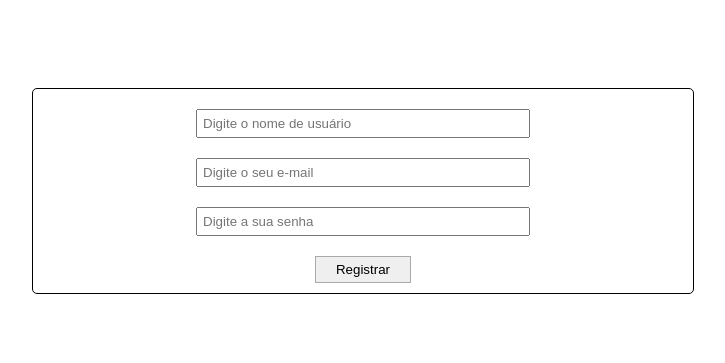
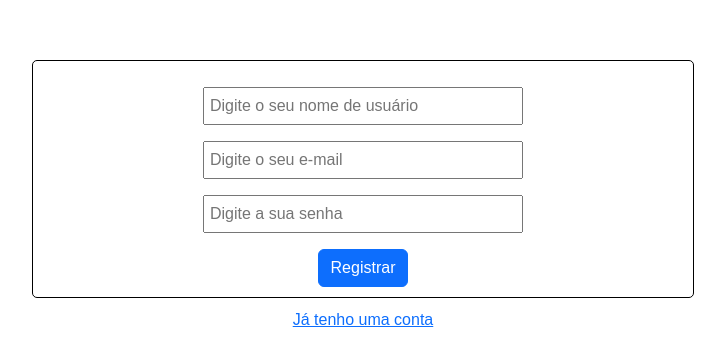
Before and after one commit to Caio-Vieira/login, a React (Create React App) app in the folder login-ui/: page /signUp in a window 1280 px wide. Shown: the part 209-572 px from the top of the page, without its empty margins (277-1002 px from the left). Built offline with nearby package versions, Linux system fonts and the light colour scheme.

Commit message:
mudanca no layoult do front

```diff
--- a/login-ui/package.json
+++ b/login-ui/package.json
@@ -6,7 +6,9 @@
     "@testing-library/jest-dom": "^5.16.5",
     "@testing-library/react": "^13.3.0",
     "@testing-library/user-event": "^13.5.0",
+    "bootstrap": "^5.2.1",
     "react": "^18.2.0",
+    "react-bootstrap": "^2.5.0",
     "react-dom": "^18.2.0",
     "react-redux": "^8.0.2",
     "react-router-dom": "^6.3.0",
--- a/login-ui/public/index.html
+++ b/login-ui/public/index.html
@@ -24,7 +24,7 @@
       work correctly both with client-side routing and a non-root public URL.
       Learn how to configure a non-root public URL by running `npm run build`.
     -->
-    <title>React App</title>
+    <title>Login</title>
   </head>
   <body>
     <noscript>You need to enable JavaScript to run this app.</noscript>
--- a/login-ui/src/App.css
+++ b/login-ui/src/App.css
@@ -31,14 +31,14 @@ input{
   justify-content: center;
   align-items: center;
 }
-
+/*
 button{
   appearance: none;
   padding: 5px 20px;
   border: 1px solid #aaa;
   cursor: pointer;
   margin-top: 10px;
-}
+} */
 
 .box{
   border-radius: 5px;
--- a/login-ui/src/Components/App.js
+++ b/login-ui/src/Components/App.js
@@ -8,7 +8,7 @@ import Main from './Main'
 import Home from './Home'
 import Login from './Login'
 import Register from './Register'
-
+import 'bootstrap/dist/css/bootstrap.min.css';
 
 function App() {
 
--- a/login-ui/src/Components/Home.js
+++ b/login-ui/src/Components/Home.js
@@ -1,6 +1,7 @@
 import React from "react";
 import { useDispatch, useSelector } from "react-redux";
 import { useNavigate } from "react-router-dom";
+import Button from 'react-bootstrap/Button';
 
 function Home(props) {
 
@@ -15,10 +16,10 @@ function Home(props) {
     }
 
     return (
-        <>
-            <h1>Bem vindo {data.username}</h1>
-            <button onClick={clean}>Sair</button>
-        </>
+        <div className="container">
+            <h1>Bem-vindo {data.username}</h1>
+            <Button className="mt-3" onClick={clean} variant="primary">Sair</Button>
+        </div>
     );
 }
 
--- a/login-ui/src/Components/Login.js
+++ b/login-ui/src/Components/Login.js
@@ -2,6 +2,7 @@ import React, { useState } from "react";
 import { authUser } from '../Action/authUserAction'
 import { useDispatch } from "react-redux";
 import { useNavigate, Link } from "react-router-dom";
+import Button from 'react-bootstrap/Button';
 
 function Login() {
 
@@ -22,12 +23,12 @@ function Login() {
         <div className="container">
             <div className="box">
                 <form onSubmit={handleSubmit}>
-                    <input type="text" name="email" onChange={e => setEmail(e.target.value)} required={true} placeholder="Digite o seu e-mail" />
-                    <input type="password" name="password" onChange={e => setPassword(e.target.value)} required={true} placeholder="Digite a sua senha" />
-                    <button type="submit">Entrar</button>
+                    <input className="mt-3" type="text" name="email" onChange={e => setEmail(e.target.value)} required={true} placeholder="Digite o seu e-mail" />
+                    <input className="mt-3" type="password" name="password" onChange={e => setPassword(e.target.value)} required={true} placeholder="Digite a sua senha" />
+                    <Button className="mt-3" type="submit" variant="primary">Entrar</Button>
                 </form>
             </div>
-            <div className="box">
+            <div>
                 <Link to="/signUp">Criar uma conta</Link>
             </div>
         </div>
--- a/login-ui/src/Components/Register.js
+++ b/login-ui/src/Components/Register.js
@@ -1,7 +1,8 @@
 import React, { useEffect, useState } from "react";
 import { createUser } from '../Action/createUserAction'
 import { useDispatch, useSelector } from "react-redux";
-import { useNavigate } from "react-router-dom";
+import { useNavigate, Link } from "react-router-dom";
+import Button from 'react-bootstrap/Button';
 
 function Register() {
     const dispatch = useDispatch()
@@ -38,11 +39,15 @@ function Register() {
 
             <div className="box">
                 <form onSubmit={handleSubmit}>
-                    <input type="text" name="username" onChange={e => setUsername(e.target.value)} placeholder="Digite o nome de usuário" />
-                    <input type="email" name="email" onChange={e => setEmail(e.target.value)} placeholder="Digite o seu e-mail" />
-                    <input type="password" name="password" onChange={e => setPassword(e.target.value)} placeholder="Digite a sua senha" />
-                    <button type="submit">Registrar</button>
+                    <input className="mt-3" type="text" name="username" onChange={e => setUsername(e.target.value)} placeholder="Digite o seu nome de usuário" />
+                    <input className="mt-3" type="email" name="email" onChange={e => setEmail(e.target.value)} placeholder="Digite o seu e-mail" />
+                    <input className="mt-3" type="password" name="password" onChange={e => setPassword(e.target.value)} placeholder="Digite a sua senha" />
+                    <Button className="mt-3" type="submit" variant="primary">Registrar</Button>
                 </form>
+            </div>
+
+            <div>
+                <Link to="/signIn">Já tenho uma conta</Link>
             </div>
         </div>
     );
```
